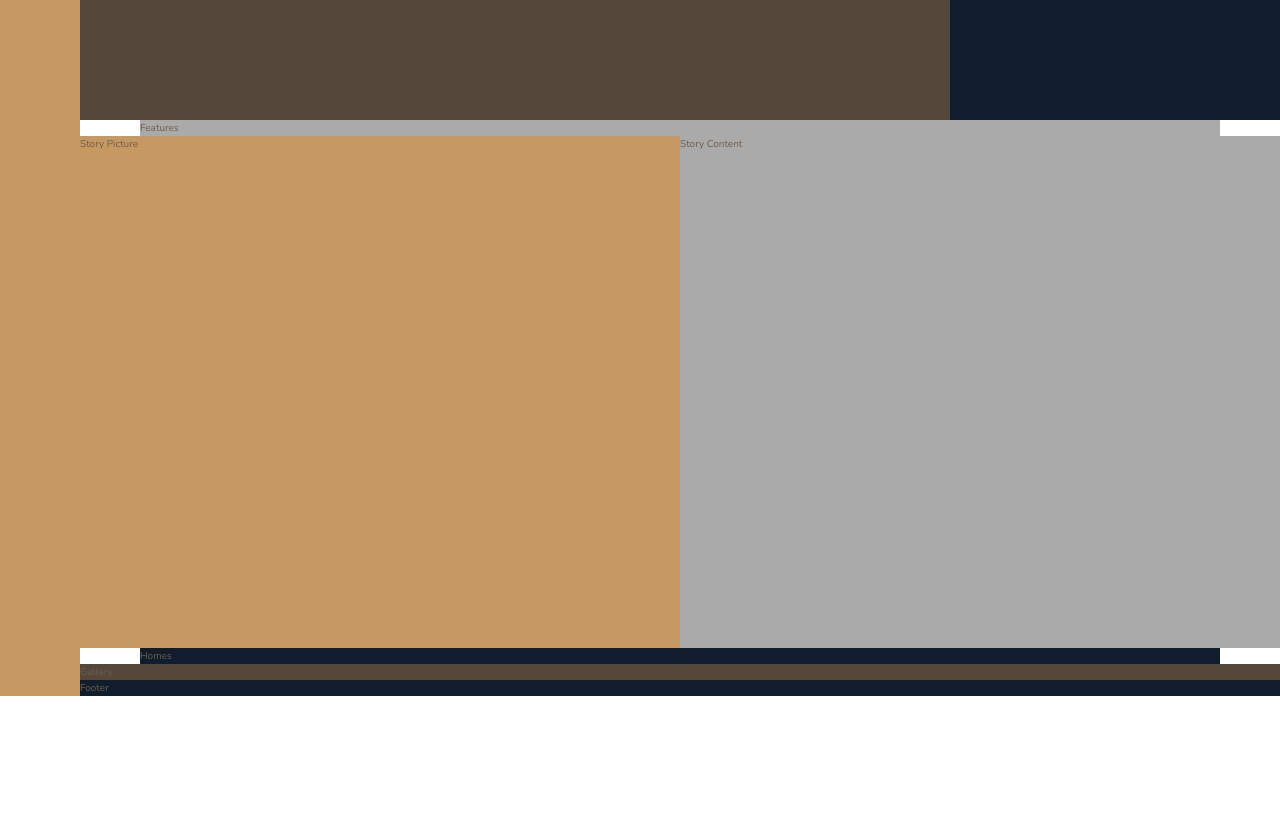
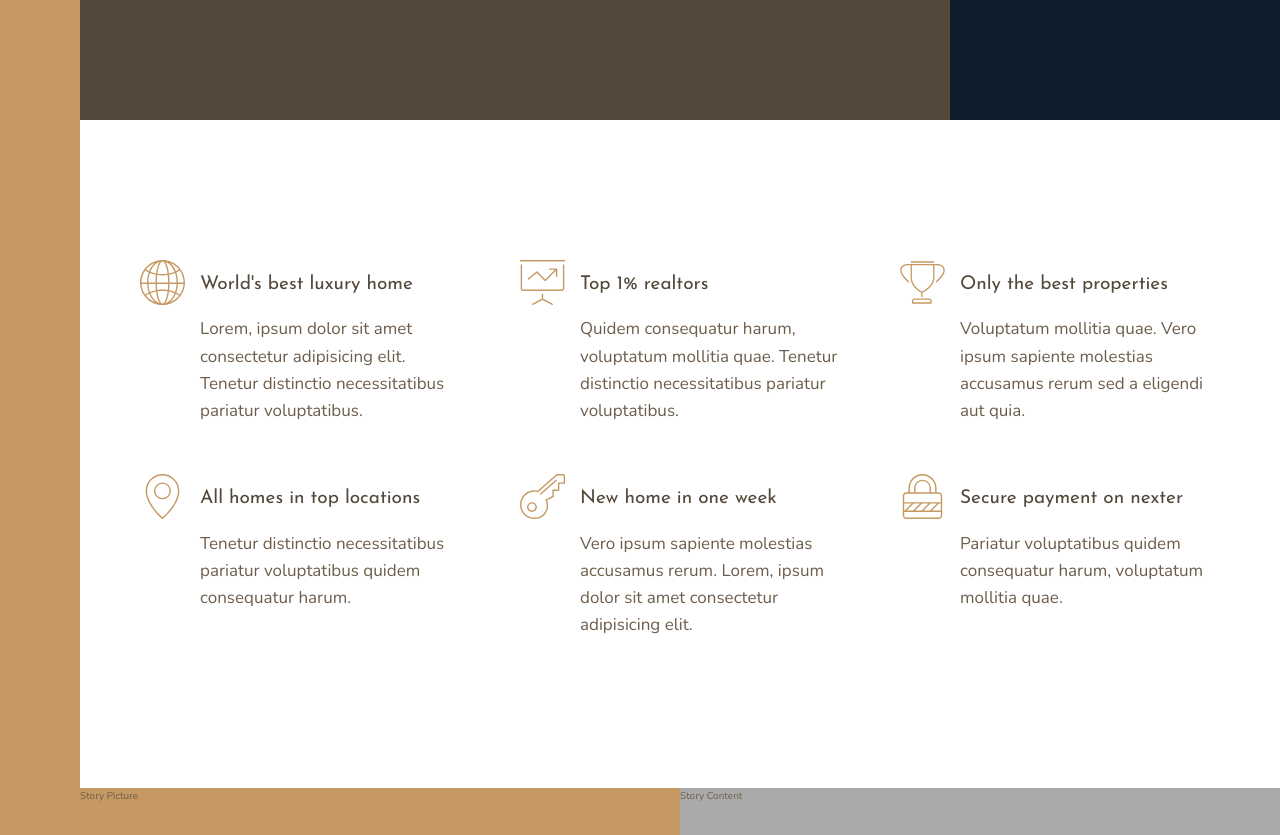
Before and after one commit to ShyamMahajan/SASS-CSS-Projects, a website: page Nexter/index.html in a window 1280 px wide. Shown: the part 520-1355 px from the top of the page. Before the commit the page ends 1216 px from the top, so only its background shows below. Drawn offline with nearby package versions, Linux system fonts and the light colour scheme.

Commit message:
features section with auto-fit grid-columns

```diff
--- a/Nexter/index.html
+++ b/Nexter/index.html
@@ -15,7 +15,50 @@
         <div class="sidebar">Sidebar</div>
         <header class="header">Header</header>
         <div class="realtors">Top 3 Realtors</div>
-        <section class="features">Features</section>
+        <section class="features">
+            <div class="feature">
+                <svg class="feature__icon">
+                    <use xlink:href="img/sprite.svg#icon-global"></use>
+                </svg>
+                <h4 class="heading-4 heading-4--dark">World's best luxury home</h4>
+                <p class="feature__text">Lorem, ipsum dolor sit amet consectetur adipisicing elit. Tenetur distinctio necessitatibus pariatur voluptatibus.</p>
+            </div>
+            <div class="feature">
+                <svg class="feature__icon">
+                    <use xlink:href="img/sprite.svg#icon-presentation"></use>
+                </svg>
+                <h4 class="heading-4 heading-4--dark">Top 1% realtors</h4>
+                <p class="feature__text">Quidem consequatur harum, voluptatum mollitia quae. Tenetur distinctio necessitatibus pariatur voluptatibus.</p>
+            </div>
+            <div class="feature">
+                <svg class="feature__icon">
+                    <use xlink:href="img/sprite.svg#icon-trophy"></use>
+                </svg>
+                <h4 class="heading-4 heading-4--dark">Only the best properties</h4>
+                <p class="feature__text">Voluptatum mollitia quae. Vero ipsum sapiente molestias accusamus rerum sed a eligendi aut quia.</p>
+            </div>
+            <div class="feature">
+                <svg class="feature__icon">
+                    <use xlink:href="img/sprite.svg#icon-map-pin"></use>
+                </svg>
+                <h4 class="heading-4 heading-4--dark">All homes in top locations</h4>
+                <p class="feature__text">Tenetur distinctio necessitatibus pariatur voluptatibus quidem consequatur harum.</p>
+            </div>
+            <div class="feature">
+                <svg class="feature__icon">
+                    <use xlink:href="img/sprite.svg#icon-key"></use>
+                </svg>
+                <h4 class="heading-4 heading-4--dark">New home in one week</h4>
+                <p class="feature__text">Vero ipsum sapiente molestias accusamus rerum. Lorem, ipsum dolor sit amet consectetur adipisicing elit.</p>
+            </div>
+            <div class="feature">
+                <svg class="feature__icon">
+                    <use xlink:href="img/sprite.svg#icon-lock"></use>
+                </svg>
+                <h4 class="heading-4 heading-4--dark">Secure payment on nexter</h4>
+                <p class="feature__text">Pariatur voluptatibus quidem consequatur harum, voluptatum mollitia quae.</p>
+            </div>
+        </section>
         <div class="story__pictures">Story Picture</div>
         <div class="story__content">Story Content</div>
         <section class="homes">Homes</section>
--- a/Nexter/sass/_features.scss
+++ b/Nexter/sass/_features.scss
@@ -1,4 +1,29 @@
 .features{
-    background-color: $color-grey-light-2;
     grid-column: center-start / center-end;
+
+    margin: 15rem 0;
+
+    display: grid;
+    // grid-template-columns: repeat(3, 1fr);
+    grid-template-columns: repeat(auto-fit, minmax(25rem,1fr));
+
+    gap : 6rem;
+    align-items: start;
 }
+
+.feature{
+    display: grid;
+    grid-template-columns: min-content 1fr;
+    gap: 1.5rem;
+
+    &__icon{
+        fill: $color-primary;
+        width: 4.5rem;
+        height: 4.5rem;
+        grid-row: 1 / span 2;
+        transform: translateY(-1rem);
+    }
+    &__text{
+        font-size: 1.7rem;
+    }
+}
--- a/Nexter/sass/_typography.scss
+++ b/Nexter/sass/_typography.scss
@@ -0,0 +1,28 @@
+%heading{
+    font-family: $font-display;
+    font-weight: 400;
+}
+
+.heading-1 {
+    @extend %heading;
+
+}
+.heading-2 {
+    @extend %heading;
+
+}
+.heading-3 {
+    @extend %heading;
+
+}
+.heading-4 {
+    @extend %heading;
+    font-size: 1.9rem;
+
+    &--light{
+        color : $color-grey-light-1;
+    }
+    &--dark{
+        color : $color-grey-dark-1;
+    }
+}
```
Also changed, not shown: Nexter/css/style.css.
